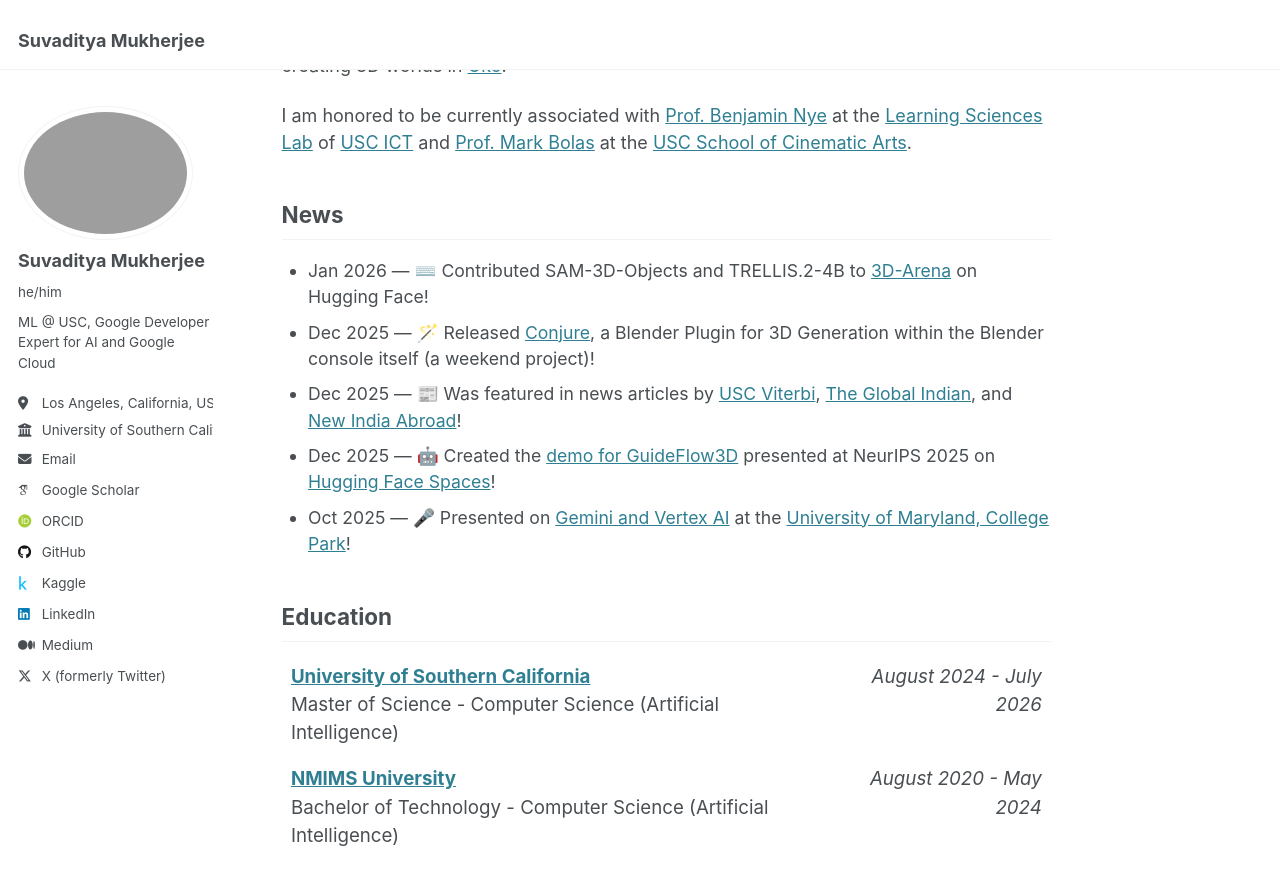
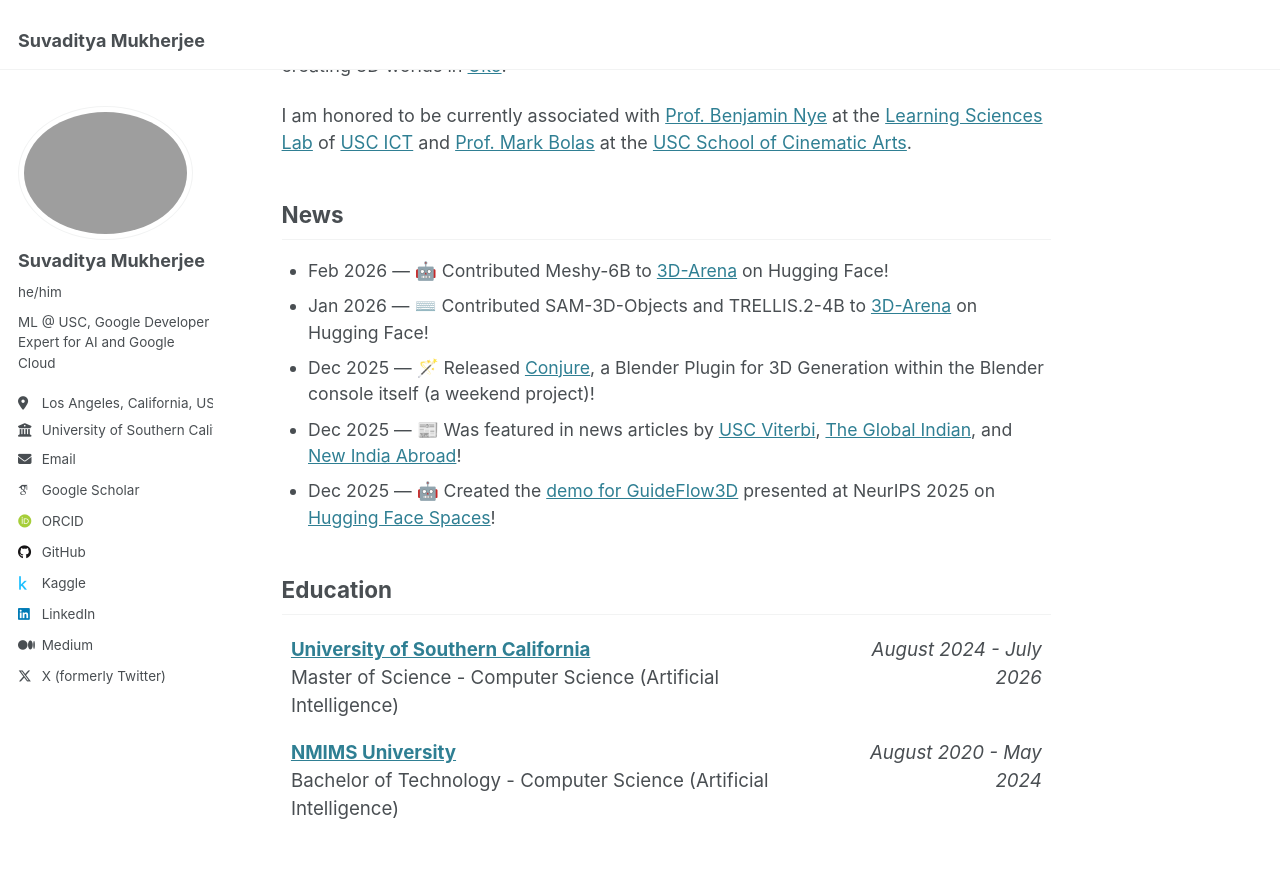
Before and after one commit to suvadityamuk/research-website, a Jekyll site: the page built from _pages/about.md, in a window 1280 px wide and 900 px high, scrolled down 309 px. Shown: the top 885 px of the window. Built offline with Jekyll 4.4.1, drawn with Linux system fonts in a browser that asks for light colours; some web fonts are replaced.

Commit message:
chore: update news
Signed-off-by: Suvaditya Mukherjee <suvadityamuk@gmail.com>

```diff
--- a/_data/news.yml
+++ b/_data/news.yml
@@ -11,6 +11,10 @@
 #   • Entries with Markdown links — [link text](url)
 #   • Entries with emoji — use Unicode emoji directly (e.g. 🎉)
 #   • Entries combining links + emoji
+
+- sort_date: 2026-02-24
+  date: "Feb 2026"
+  text: "🤖 Contributed Meshy-6B to [3D-Arena](https://huggingface.co/spaces/3d-arena/3d-arena) on Hugging Face!"
 
 - sort_date: 2026-01-28
   date: "Jan 2026"
```
